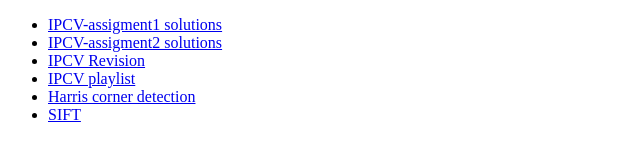
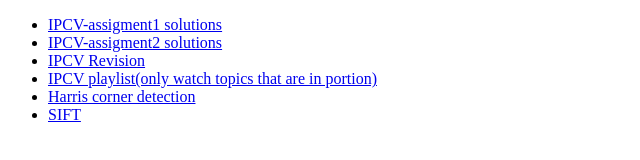
Before and after one commit to shahjoyal/endsem, a plain HTML site: page ipcv.html in a window 1280 px wide. Shown: the whole page, without its empty margins (0-640 px from the left). Drawn offline with Linux system fonts and the light colour scheme.

Commit message:
Update ipcv.html

```diff
--- a/ipcv.html
+++ b/ipcv.html
@@ -10,7 +10,7 @@
     <li><a href="https://docs.google.com/document/d/17FD2QqLyA-hqDiZrEh3iL2HYLRLJbG8_XZEcwKRHWs8/edit?usp=sharing">IPCV-assigment1 solutions</a></li>
     <li><a href="https://docs.google.com/document/d/1-21yX5waMFctj9FIEmao7VVM0QqOAk0rtQpauc3EZ6Y/edit?usp=sharing">IPCV-assigment2 solutions</a></li>
     <li><a href="https://docs.google.com/document/d/1IeLKrsMJoe0bbPhjMb_En7nSZdplaDbKh43G3UnDSMk/edit?usp=sharing">IPCV Revision</a></li>
-    <li><a href="https://www.youtube.com/watch?v=J-KxVvDRl18&list=PLbwfaPBgAKFEPBg-OFzmjFWmRKKrYigLi&pp=iAQB">IPCV playlist</a></li>
+    <li><a href="https://www.youtube.com/watch?v=J-KxVvDRl18&list=PLbwfaPBgAKFEPBg-OFzmjFWmRKKrYigLi&pp=iAQB">IPCV playlist(only watch topics that are in portion)</a></li>
         <li><a href="https://youtu.be/vgSmxhXXF_4?si=jQwfNZXETu70FF1Z">Harris corner detection</a></li>
          <li><a href="https://youtu.be/4AvTMVD9ig0?si=h-h8ELGkdHKQIIzX">SIFT</a></li>
 </ul>
```
